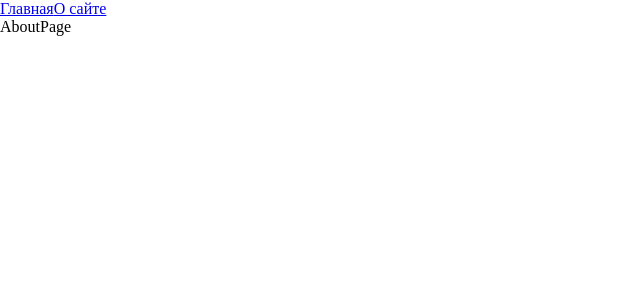
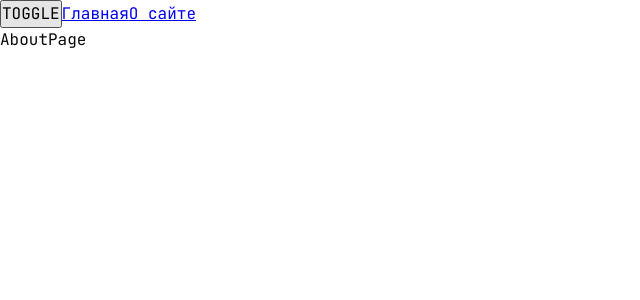
Before and after one commit to demos461/blog, a React app: page /about in a window 1280 px wide. Shown: the top 300 px of the page, without its empty margins (0-640 px from the left). Built offline with nearby package versions, Linux system fonts and the light colour scheme.

Commit message:
add font, create reset and global styles, add themes, create theme context and hook useTheme

```diff
--- a/public/index.html
+++ b/public/index.html
@@ -5,6 +5,9 @@
     <meta name="viewport"
           content="width=device-width, user-scalable=no, initial-scale=1.0, maximum-scale=1.0, minimum-scale=1.0">
     <meta http-equiv="X-UA-Compatible" content="ie=edge">
+    <link rel="preconnect" href="https://fonts.googleapis.com">
+    <link rel="preconnect" href="https://fonts.gstatic.com" crossorigin>
+    <link href="https://fonts.googleapis.com/css2?family=JetBrains+Mono:wght@400;500;600;700&display=swap" rel="stylesheet">
     <title>Document</title>
 </head>
 <body>
--- a/src/App.tsx
+++ b/src/App.tsx
@@ -1,12 +1,16 @@
 import {Link, Route, Routes} from "react-router-dom";
-import './index.scss'
+import './styles/index.scss'
 import {AboutPageAsync} from "./pages/AboutPage/AboutPageAsync";
 import {MainPageAsync} from "./pages/MainPage/MainPageAsync";
 import {Suspense} from "react";
+import {useTheme} from "./theme/useTheme";
 
 const App = () => {
+    const {theme, toggleTheme} = useTheme()
+
     return (
-        <div>
+        <div className={`app ${theme}`}>
+            <button onClick={toggleTheme}>TOGGLE</button>
             <Link to={'/'}>Главная</Link>
             <Link to={'/about'}>О сайте</Link>
 
--- a/src/index.scss
+++ /dev/null
@@ -1,5 +0,0 @@
-* {
-  margin: 0;
-  padding: 0;
-  box-sizing: border-box;
-}
--- a/src/index.tsx
+++ b/src/index.tsx
@@ -1,10 +1,13 @@
 import {render} from "react-dom";
 import App from "./App";
 import {BrowserRouter} from "react-router-dom";
+import ThemeProvider from "./theme/ThemeProvider";
 
 render(
     <BrowserRouter>
-        <App/>
+        <ThemeProvider>
+            <App/>
+        </ThemeProvider>
     </BrowserRouter>,
     document.getElementById('root')
 )
--- /dev/null
+++ b/src/styles/index.scss
@@ -0,0 +1,13 @@
+@import "reset";
+@import "variables/global";
+@import "themes/light";
+@import "themes/dark";
+
+.app {
+  font: var(--font-m);
+
+  background: var(--bg-color);
+  color: var(--primary-color);
+
+  min-height: 100vh;
+}
--- /dev/null
+++ b/src/styles/reset.scss
@@ -0,0 +1,13 @@
+* {
+  margin: 0;
+  padding: 0;
+  box-sizing: border-box;
+}
+
+input,
+button,
+textarea,
+select {
+  margin: 0;
+  font: inherit;
+}
--- /dev/null
+++ b/src/styles/themes/dark.scss
@@ -0,0 +1,6 @@
+.app.dark {
+  --bg-color: #191919;
+
+  --primary-color: #FFFFFF;
+  --secondary-color: #C778DD;
+}
--- /dev/null
+++ b/src/styles/themes/light.scss
@@ -0,0 +1,6 @@
+.app.light {
+  --bg-color: #fff;
+
+  --primary-color: #090909;
+  --secondary-color: #ffa500;
+}
--- /dev/null
+++ b/src/styles/variables/global.scss
@@ -0,0 +1,12 @@
+:root {
+  --font-family-main: 'JetBrains Mono', monospace;
+
+  --font-size-m: 16px;
+  --font-line-m: 24px;
+  --font-m: var(--font-size-m) / var(--font-line-m) var(--font-family-main);
+
+  --font-size-l: 24px;
+  --font-line-l: 32px;
+  --font-l: var(--font-size-l) / var(--font-line-l) var(--font-family-main);
+
+}
--- /dev/null
+++ b/src/theme/ThemeContext.ts
@@ -0,0 +1,15 @@
+import {createContext} from "react";
+
+export enum Theme {
+    LIGHT = 'light',
+    DARK = 'dark'
+}
+
+export interface ThemeContextProps {
+    theme?: Theme;
+    setTheme?: (theme: Theme) => void;
+}
+
+export const ThemeContext = createContext<ThemeContextProps>({});
+
+export const LOCAL_STORAGE_THEME_KEY = 'theme';
--- /dev/null
+++ b/src/theme/ThemeProvider.tsx
@@ -0,0 +1,22 @@
+import React, {FC, useMemo, useState} from 'react';
+import {LOCAL_STORAGE_THEME_KEY, Theme, ThemeContext} from "./ThemeContext";
+
+
+const defaultTheme = localStorage.getItem(LOCAL_STORAGE_THEME_KEY) as Theme || Theme.LIGHT;
+
+const ThemeProvider: FC = ({children}) => {
+    const [theme, setTheme] = useState<Theme>(defaultTheme)
+
+    const defaultProps = useMemo(() => ({
+        theme: theme,
+        setTheme: setTheme
+    }), [theme])
+
+    return (
+        <ThemeContext.Provider value={defaultProps}>
+            {children}
+        </ThemeContext.Provider>
+    );
+};
+
+export default ThemeProvider;
--- /dev/null
+++ b/src/theme/useTheme.ts
@@ -0,0 +1,19 @@
+import {LOCAL_STORAGE_THEME_KEY, Theme, ThemeContext} from "./ThemeContext";
+import {useContext} from "react";
+
+interface UseThemeResult {
+    toggleTheme: () => void;
+    theme: Theme;
+}
+
+export function useTheme(): UseThemeResult {
+    const {theme, setTheme} = useContext(ThemeContext)
+
+    const toggleTheme = () => {
+        const newTheme = theme === Theme.DARK ? Theme.LIGHT : Theme.DARK;
+        setTheme(newTheme);
+        localStorage.setItem(LOCAL_STORAGE_THEME_KEY, newTheme)
+    }
+
+    return {theme, toggleTheme}
+}
```
